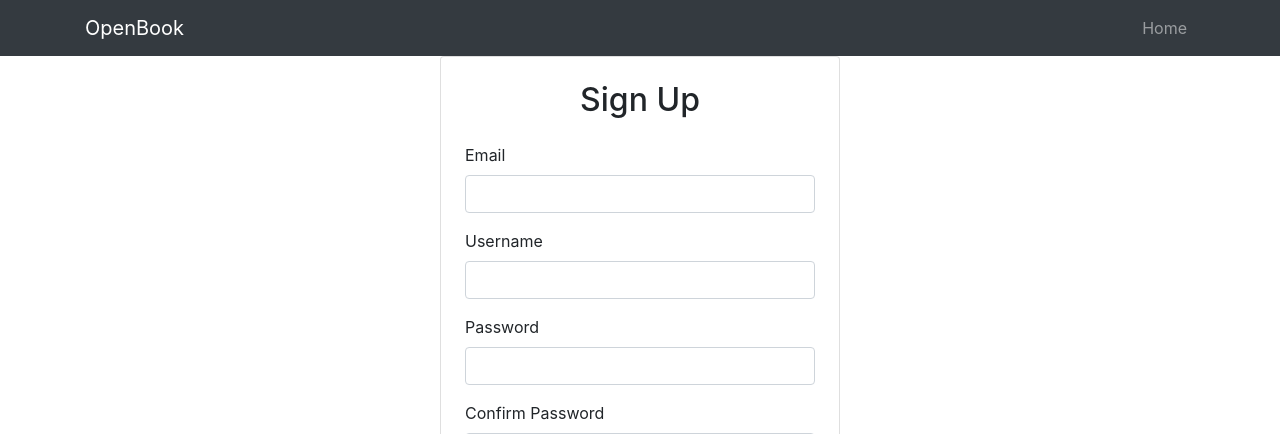
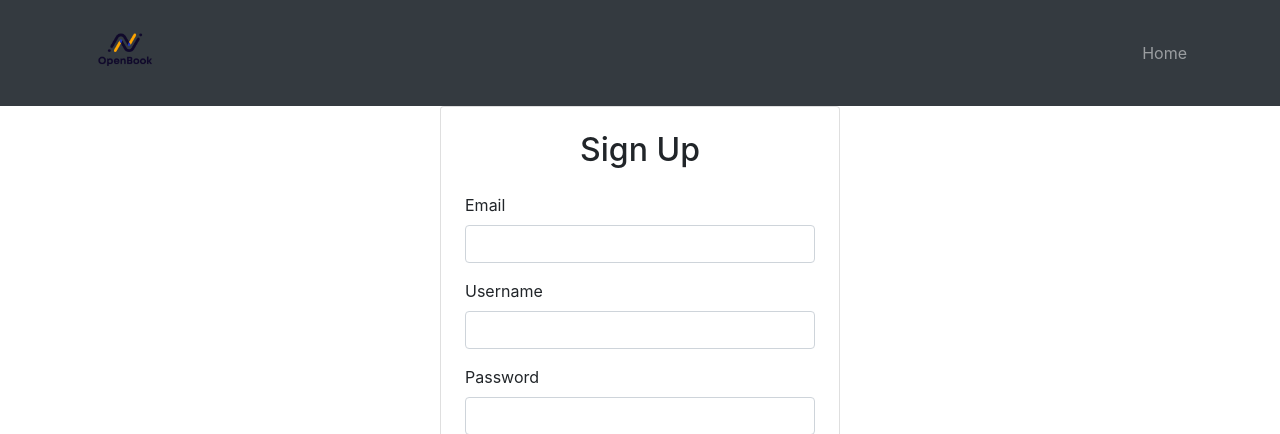
Before and after one commit to UmaeerH/DIG5127, a PHP site: page /SignUp.php in a window 1280 px wide. Shown: the top 434 px of the page. Run offline with PHP 8.4, Linux system fonts and the light colour scheme.

Commit message:
Update SignUp.php

```diff
--- a/SignUp.php
+++ b/SignUp.php
@@ -11,7 +11,10 @@
 <header>
     <nav class="navbar navbar-expand-lg navbar-dark bg-dark">
         <div class="container">
-            <a class="navbar-brand" href="index.php">OpenBook</a>
+            <a class="navbar-brand" href="index.php" style="display: flex; align-items: center;">
+                <img src="public_html/images/OpenBook_Logo.png" alt="OpenBook Logo" style="height: 80px; max-width: 100%; margin-right: 10px;">
+                <span class="d-none">OpenBook</span> <!-- Optional for screen readers -->
+            </a>
             <button class="navbar-toggler" type="button" data-toggle="collapse" data-target="#navbarNav" aria-controls="navbarNav" aria-expanded="false" aria-label="Toggle navigation">
                 <span class="navbar-toggler-icon"></span>
             </button>
@@ -20,7 +23,6 @@
                     <li class="nav-item">
                         <a class="nav-link" href="index.php">Home</a>
                     </li>
-
                 </ul>
             </div>
         </div>
```
